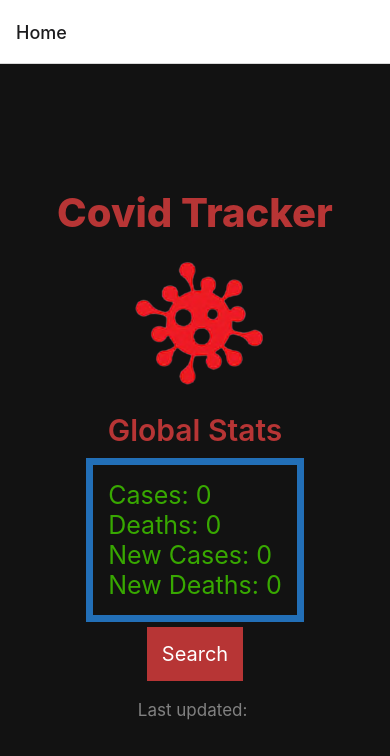
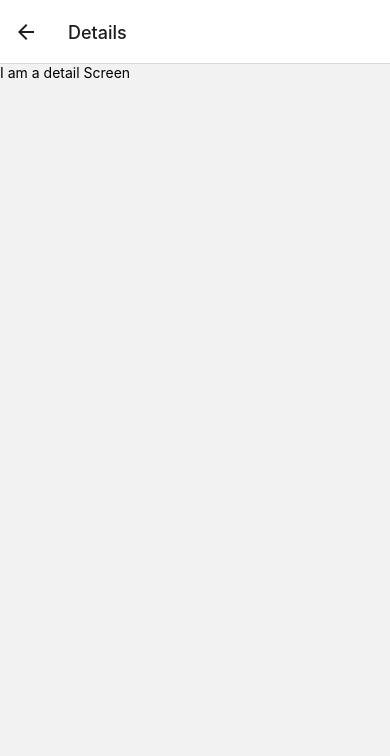
Before and after one commit to KalTang/covid-tracker-app, a React Native app: screen /Details in a window 390 px wide. Shown: the top 756 px of the page. Built offline with nearby package versions, Linux system fonts and the light colour scheme; no server answers.

Commit message:
add details screen + render screen attempt

```diff
--- a/App.js
+++ b/App.js
@@ -3,6 +3,7 @@ import { createStackNavigator } from '@react-navigation/stack';
 import { StatusBar } from 'expo-status-bar';
 import React from 'react';
 import { StyleSheet, Text, View } from 'react-native';
+import CountryDetailsScreen from './src/screens/CountryDetailsScreen';
 import HomeScreen from './src/screens/HomeScreen';
 import SearchScreen from './src/screens/SearchScreen';
 
@@ -14,6 +15,7 @@ export default function App() {
             <Stack.Navigator>
                 <Stack.Screen name="Home" component={HomeScreen} />
                 <Stack.Screen name="Search" component={SearchScreen} />
+                <Stack.Screen name="Details" component={CountryDetailsScreen} />
             </Stack.Navigator>
         </NavigationContainer>
     );
--- a/src/components/CountryCard.js
+++ b/src/components/CountryCard.js
@@ -1,3 +1,4 @@
+import { NavigationContainer } from '@react-navigation/native';
 import React, { useState, useEffect } from 'react';
 import {
     Button,
@@ -10,7 +11,7 @@ import {
 import CovidAPI from '../api/CovidAPI';
 // import { Avatar, Card, Title, Paragraph } from 'react-native-paper';
 
-const CountryCard = () => {
+const CountryCard = ({ navigation }) => {
     // Hooks
     const [country, setCountry] = useState('');
 
@@ -25,7 +26,11 @@ const CountryCard = () => {
         setCountry(response.data.Countries[1].Country);
     };
     return (
-        <TouchableOpacity>
+        <TouchableOpacity
+            onPress={() => {
+                navigation.navigate('Details');
+            }}
+        >
             <View style={styles.container}>
                 <Text style={styles.countryText}>{country}</Text>
             </View>
--- /dev/null
+++ b/src/screens/CountryDetailsScreen.js
@@ -0,0 +1,19 @@
+import React, { useState, useEffect } from 'react';
+import {
+    Button,
+    StyleSheet,
+    Image,
+    Text,
+    View,
+    TouchableOpacity,
+} from 'react-native';
+
+const CountryDetailsScreen = () => {
+    return (
+        <View>
+            <Text>I am a detail Screen</Text>
+        </View>
+    );
+};
+
+export default CountryDetailsScreen;
--- a/src/screens/HomeScreen.js
+++ b/src/screens/HomeScreen.js
@@ -7,12 +7,13 @@ import {
     View,
     TouchableOpacity,
 } from 'react-native';
-import { useNavigation } from '@react-navigation/native';
+// import { useNavigation } from '@react-navigation/native';
 import covidAPI from '../api/CovidAPI';
 
 const HomePage = ({ navigation }) => {
     // const navigation = useNavigation();
 
+    // Hooks
     const [totalConfirmed, setTotalConfirmed] = useState(0);
     const [totalDeaths, setTotalDeaths] = useState(0);
     const [newConfirmed, setNewConfirmed] = useState(0);
@@ -23,9 +24,11 @@ const HomePage = ({ navigation }) => {
         covidResponse();
     }, []);
 
+    // API Call
     const covidResponse = async () => {
         const response = await covidAPI.get('summary');
         console.log(response.data.Global);
+        // API Data
         setTotalConfirmed(response.data.Global.TotalConfirmed);
         setTotalDeaths(response.data.Global.TotalDeaths);
         setNewConfirmed(response.data.Global.NewConfirmed);
@@ -60,6 +63,7 @@ const HomePage = ({ navigation }) => {
                 {/* New deaths */}
                 <Text style={styles.bannerText}>New Deaths: {newDeaths}</Text>
             </View>
+
             {/* Button that will lead to the search screen*/}
             <TouchableOpacity
                 onPress={() => {
--- a/src/screens/SearchScreen.js
+++ b/src/screens/SearchScreen.js
@@ -10,7 +10,7 @@ import {
 import CountryCard from '../components/CountryCard';
 import SearchBar from '../components/SearchBar';
 
-const SearchScreen = ({ navigation }) => {
+const SearchScreen = () => {
     return (
         <View style={styles.searchContainer}>
             <SearchBar />
```
